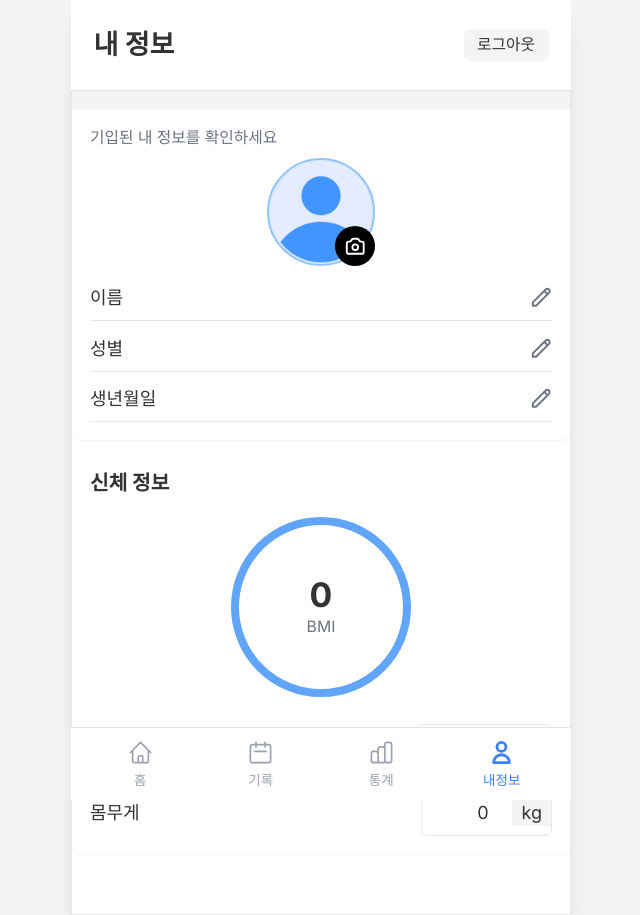
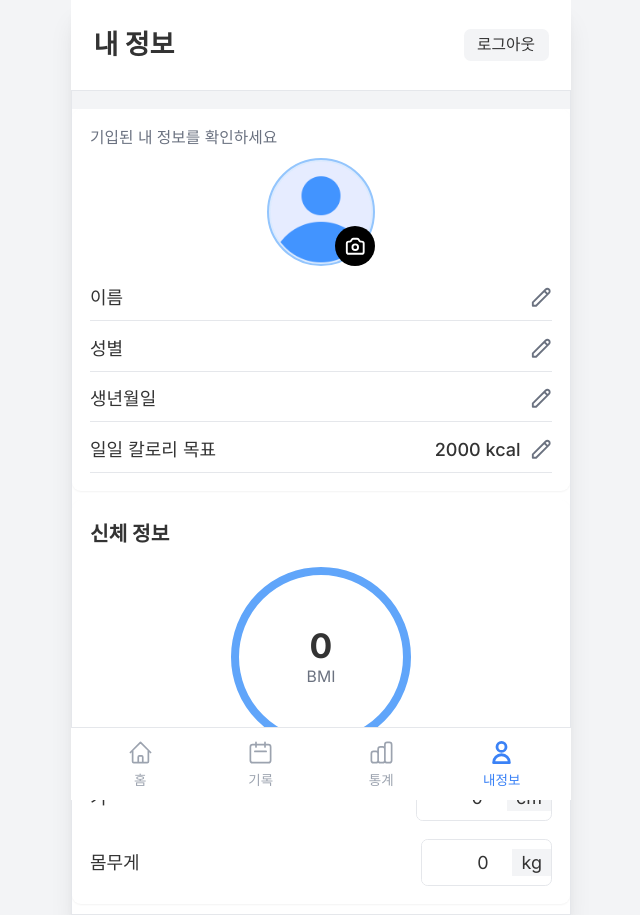
Before and after one commit to health-steady/heady-front, a Next.js app: page /profile in a window 1280 px wide. Shown: the whole page, without its empty margins (319-959 px from the left). Built offline with nearby package versions, Linux system fonts and the light colour scheme; no server answers; sample sign-in values are in the browser's storage.

Commit message:
fix : null 문제 해결

```diff
--- a/app/profile/page.tsx
+++ b/app/profile/page.tsx
@@ -36,10 +36,14 @@ export default function Profile() {
       setUserInfo(userData);
       setLocalUserInfo({
         name: userData.name,
-        gender: userData.nickname.includes("남성") ? "남성" : "여성",
-        birthdate: userData.birthdate,
-        height: userData.height,
-        weight: userData.weight,
+        gender: userData.nickname
+          ? userData.nickname.includes("남성")
+            ? "남성"
+            : "여성"
+          : "여성",
+        birthdate: userData.birthdate || "",
+        height: userData.height || 0,
+        weight: userData.weight || 0,
       });
     } catch (error) {
       console.error("사용자 정보 가져오기 실패:", error);
@@ -219,6 +223,29 @@ export default function Profile() {
                     </button>
                   </div>
                 </div>
+
+                <div className="flex justify-between items-center border-b pb-2">
+                  <span className="text-base">일일 칼로리 목표</span>
+                  <div className="flex items-center">
+                    <span className="text-base font-medium">2000 kcal</span>
+                    <button className="ml-2">
+                      <svg
+                        xmlns="http://www.w3.org/2000/svg"
+                        className="h-5 w-5 text-gray-500"
+                        fill="none"
+                        viewBox="0 0 24 24"
+                        stroke="currentColor"
+                      >
+                        <path
+                          strokeLinecap="round"
+                          strokeLinejoin="round"
+                          strokeWidth={2}
+                          d="M15.232 5.232l3.536 3.536m-2.036-5.036a2.5 2.5 0 113.536 3.536L6.5 21.036H3v-3.572L16.732 3.732z"
+                        />
+                      </svg>
+                    </button>
+                  </div>
+                </div>
               </div>
             </div>
 
@@ -324,7 +351,13 @@ export default function Profile() {
                   <div className="bg-green-50 p-3 rounded-lg">
                     <p className="text-xs text-gray-500">칼로리</p>
                     <p className="font-medium">
-                      {userInfo.target.calories} kcal
+                      {/* 칼로리 계산: 탄수화물 4kcal + 단백질 4kcal + 지방 9kcal */}
+                      {Math.round(
+                        userInfo.target.carbohydrate * 4 +
+                          userInfo.target.protein * 4 +
+                          userInfo.target.fat * 9
+                      )}{" "}
+                      kcal
                     </p>
                   </div>
                 </div>
```
